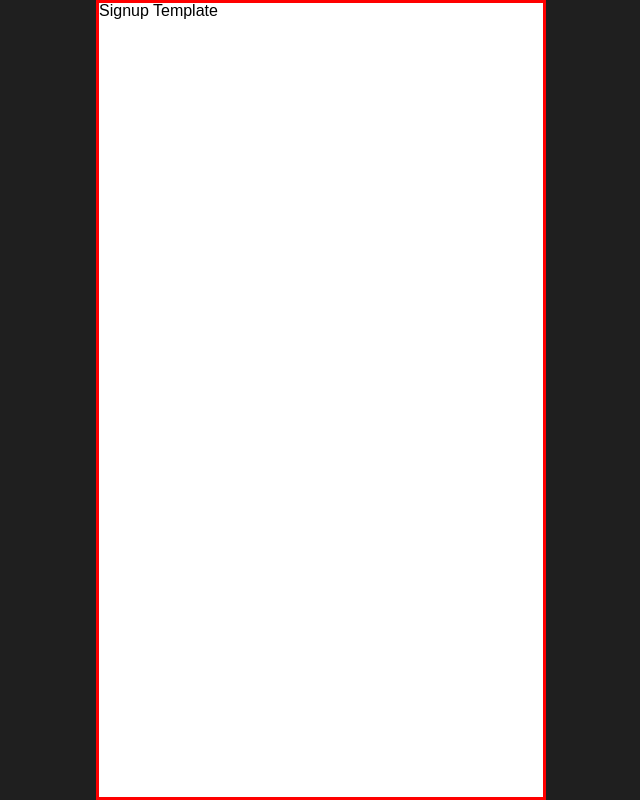
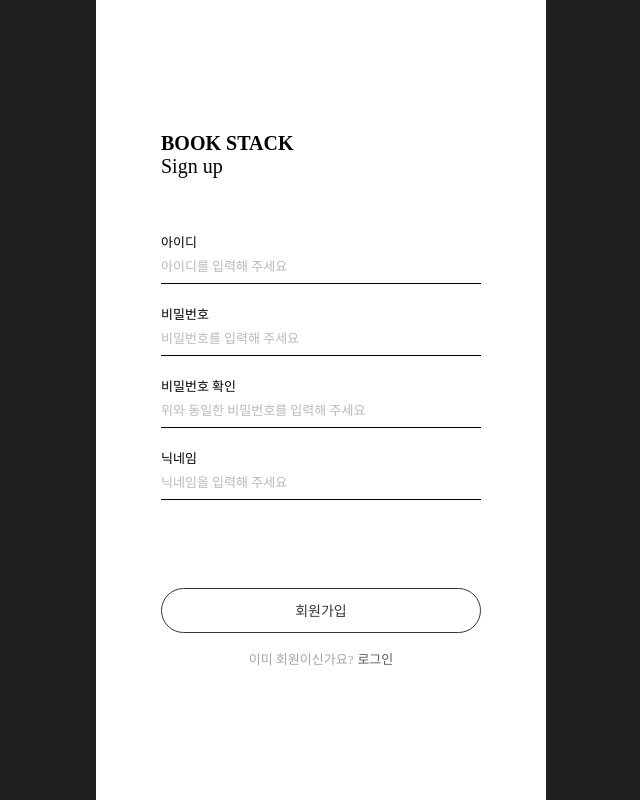
Before and after one commit to MayOwall/BookStack-FE, a Next.js app: page /signup in a window 1280 px wide. Shown: the whole page, without its empty margins (319-959 px from the left). Built offline with nearby package versions, Linux system fonts and the light colour scheme; sample sign-in values are in the browser's storage.

Commit message:
feat : SignupTemplate 기능 구현

```diff
--- a/app/signup/page.tsx
+++ b/app/signup/page.tsx
@@ -1,6 +1,37 @@
 "use client";
+import { useState } from "react";
+import { SignupTemplate } from "component";
 
-import { SignupTemplate } from "component";
+// Input values 초기값들
+const initValue = {
+  id: "",
+  pw: "",
+  pwConfirm: "",
+  nickname: "",
+};
+
 export default function SignupPage() {
-  return <SignupTemplate />;
+  const [values, setValues] = useState(initValue);
+
+  // 변경된 input 값 state화
+  const onChange = (type: string, value: string) => {
+    const nextValues = {
+      ...values,
+      [type]: value,
+    };
+    setValues(() => nextValues);
+  };
+
+  // submit button 클릭
+  const onSubmit = () => {
+    alert(JSON.stringify(values));
+  };
+
+  return (
+    <SignupTemplate
+      inputValues={values}
+      onChange={onChange}
+      onSubmit={onSubmit}
+    />
+  );
 }
--- a/component/atom/Input/Input.styles.ts
+++ b/component/atom/Input/Input.styles.ts
@@ -1,21 +1,23 @@
-import { EInputProps, ELineProps } from "type";
+import { ELabelProps, EInputProps, ELineProps } from "type";
 import styled from "@emotion/styled";
 
-export const Container = styled.div`
+export const Container = styled.div<EInputProps>`
   display: flex;
   flex-direction: column;
   position: relative;
-  width: fit-content;
+  width: ${({ width }) => width || "100%"};
   height: fit-content;
 `;
 
-export const Label = styled.label<EInputProps>`
+export const Label = styled.label<ELabelProps>`
   font: ${({ theme }) => theme.font["small-bold"]};
   font-size: ${({ fontSize }) => fontSize || "13px"};
+  font-weight: ${({ isFocus }) => (isFocus ? 700 : 300)};
+  transition: 0.3s ease-in all;
 `;
 
 export const Input = styled.input<EInputProps>`
-  width: ${({ width }) => width || "100%"};
+  width: 100%;
   padding: 8px 0;
   font: ${({ theme }) => theme.font["small-light"]};
   font-size: ${({ fontSize }) => fontSize || "13px"};
@@ -23,6 +25,10 @@ export const Input = styled.input<EInputProps>`
   border-bottom: 1px solid;
   outline: none;
   transition: 0.2s ease-in all;
+
+  ::placeholder {
+    opacity: 50%;
+  }
 `;
 
 export const Line = styled.div<ELineProps>`
@@ -31,6 +37,6 @@ export const Line = styled.div<ELineProps>`
   left: 0;
   width: ${({ isFocus }) => (isFocus ? "100%" : "0")};
   transition: 0.2s ease-in all;
-  height: 3px;
+  height: 2px;
   background-color: ${({ theme }) => theme.color.black};
 `;
--- a/component/atom/Input/Input.tsx
+++ b/component/atom/Input/Input.tsx
@@ -19,12 +19,16 @@ function Input({
 
   return (
     <S.Container>
-      {type === "label" && <S.Label fontSize={fontSize}>{label || ""}</S.Label>}
+      {type === "label" && (
+        <S.Label fontSize={fontSize} isFocus={isFocus}>
+          {label || ""}
+        </S.Label>
+      )}
       <S.Input
         value={value}
         onFocus={onInputFocus}
         onBlur={onInputBlur}
-        onChange={onChange}
+        onChange={(e) => onChange(e.target.value)}
         width={width}
         fontSize={fontSize}
         placeholder={placeholder}
--- a/component/index.ts
+++ b/component/index.ts
@@ -1,8 +1,9 @@
 // atom
+import Input from "./atom/Input/Input";
 import RoundButton from "./atom/RoundButton/RoundButton";
 
 // template
 import HomeTemplate from "./template/Home/HomeTemplate";
 import SignupTemplate from "./template/Signup/SignupTemplate";
 
-export { RoundButton, HomeTemplate, SignupTemplate };
+export { Input, RoundButton, HomeTemplate, SignupTemplate };
--- a/component/template/Signup/SignupTemplate.styles.ts
+++ b/component/template/Signup/SignupTemplate.styles.ts
@@ -1,6 +1,43 @@
 import styled from "@emotion/styled";
 export const Container = styled.main`
+  width: calc(100% - 130px);
+  height: fit-content;
+`;
+
+export const Header = styled.div`
+  & > h1 {
+    font: ${({ theme }) => theme.font["medium-bold"]};
+  }
+  & > h2 {
+    font: ${({ theme }) => theme.font["medium-light"]};
+  }
+`;
+
+export const Inputs = styled.div`
+  display: flex;
+  flex-direction: column;
+  gap: 20px;
   width: 100%;
-  height: 100%;
-  border: 3px solid red;
+  height: 326px;
+  margin-top: 54px;
 `;
+
+export const Buttons = styled.div`
+  text-align: center;
+  margin-top: 30px;
+
+  > small {
+    display: block;
+    color: ${({ theme }) => theme.color.lightgray};
+    margin-top: 16px;
+    font: ${({ theme }) => theme.font["small-light"]};
+
+    a {
+      text-decoration: none;
+    }
+    span {
+      margin-left: 4px;
+      color: ${({ theme }) => theme.color.darkgray};
+    }
+  }
+`;
--- a/component/template/Signup/SignupTemplate.tsx
+++ b/component/template/Signup/SignupTemplate.tsx
@@ -1,7 +1,69 @@
+import Link from "next/link";
+import { Input, RoundButton } from "component";
+import { ISignupTemplateProps } from "type";
 import * as S from "./SignupTemplate.styles";
 
-function SignupTemplate() {
-  return <S.Container>Signup Template</S.Container>;
+function SignupTemplate({
+  inputValues,
+  onChange,
+  onSubmit,
+}: ISignupTemplateProps) {
+  const { id, pw, pwConfirm, nickname } = inputValues;
+
+  return (
+    <S.Container>
+      <S.Header>
+        <h1>BOOK STACK</h1>
+        <h2>Sign up</h2>
+      </S.Header>
+      <S.Inputs>
+        <Input
+          type="label"
+          label="아이디"
+          value={id}
+          onChange={(v: string) => onChange("id", v)}
+          placeholder="아이디를 입력해 주세요"
+        />
+        <Input
+          type="label"
+          label="비밀번호"
+          value={pw}
+          onChange={(v: string) => onChange("pw", v)}
+          placeholder="비밀번호를 입력해 주세요"
+        />
+        <Input
+          type="label"
+          label="비밀번호 확인"
+          value={pwConfirm}
+          onChange={(v: string) => onChange("pwConfirm", v)}
+          placeholder="위와 동일한 비밀번호를 입력해 주세요"
+        />
+        <Input
+          type="label"
+          label="닉네임"
+          value={nickname}
+          onChange={(v: string) => onChange("nickname", v)}
+          placeholder="닉네임을 입력해 주세요"
+        />
+      </S.Inputs>
+      <S.Buttons>
+        <RoundButton
+          type="line"
+          onClick={onSubmit}
+          height="45px"
+          fontSize="14px"
+        >
+          회원가입
+        </RoundButton>
+        <small>
+          이미 회원이신가요?
+          <Link href="./login">
+            <span>로그인</span>
+          </Link>
+        </small>
+      </S.Buttons>
+    </S.Container>
+  );
 }
 
 export default SignupTemplate;
--- a/style/Global.tsx
+++ b/style/Global.tsx
@@ -12,6 +12,9 @@ const globalStyle = css`
     font-family: "Noto Sans KR", sans-serif;
   }
   body > div {
+    display: flex;
+    justify-content: center;
+    align-items: center;
     max-width: 450px;
     width: 100%;
     height: 100%;
--- a/style/theme.ts
+++ b/style/theme.ts
@@ -13,7 +13,7 @@ const theme: Theme = {
   },
   color: {
     white: "#ffffff",
-    lightgray: "#E2E2E2",
+    lightgray: "#A5A5A5",
     darkgray: "#5A5A5A",
     black: "#212121",
     alert: "#FF3131",
--- a/type/component/atom.d.ts
+++ b/type/component/atom.d.ts
@@ -10,6 +10,8 @@ export interface IRoundButtonProps extends EButtonProps {
   children: string;
   onClick: () => void;
 }
+
+export interface ELabelProps extends EInputProps, ELineProps {}
 
 export interface EInputProps {
   width?: string;
@@ -24,6 +26,6 @@ export interface IInputProps extends EInputProps {
   type: "label" | "default";
   value: string;
   placeholder: string;
-  onChange: ChangeEventHandler<HTMLInputElement>;
+  onChange: (v: string) => void;
   label?: string;
 }
--- a/type/index.ts
+++ b/type/index.ts
@@ -1,15 +1,20 @@
 import {
   EButtonProps,
   IRoundButtonProps,
+  ELabelProps,
   EInputProps,
   ELineProps,
   IInputProps,
 } from "./component/atom";
 
+import { ISignupTemplateProps } from "./component/template";
+
 export type {
   EButtonProps,
   IRoundButtonProps,
+  ELabelProps,
   EInputProps,
   ELineProps,
   IInputProps,
+  ISignupTemplateProps,
 };
```
Also changed, not shown: type/component/template.d.ts (added, +12 -0 lines).
